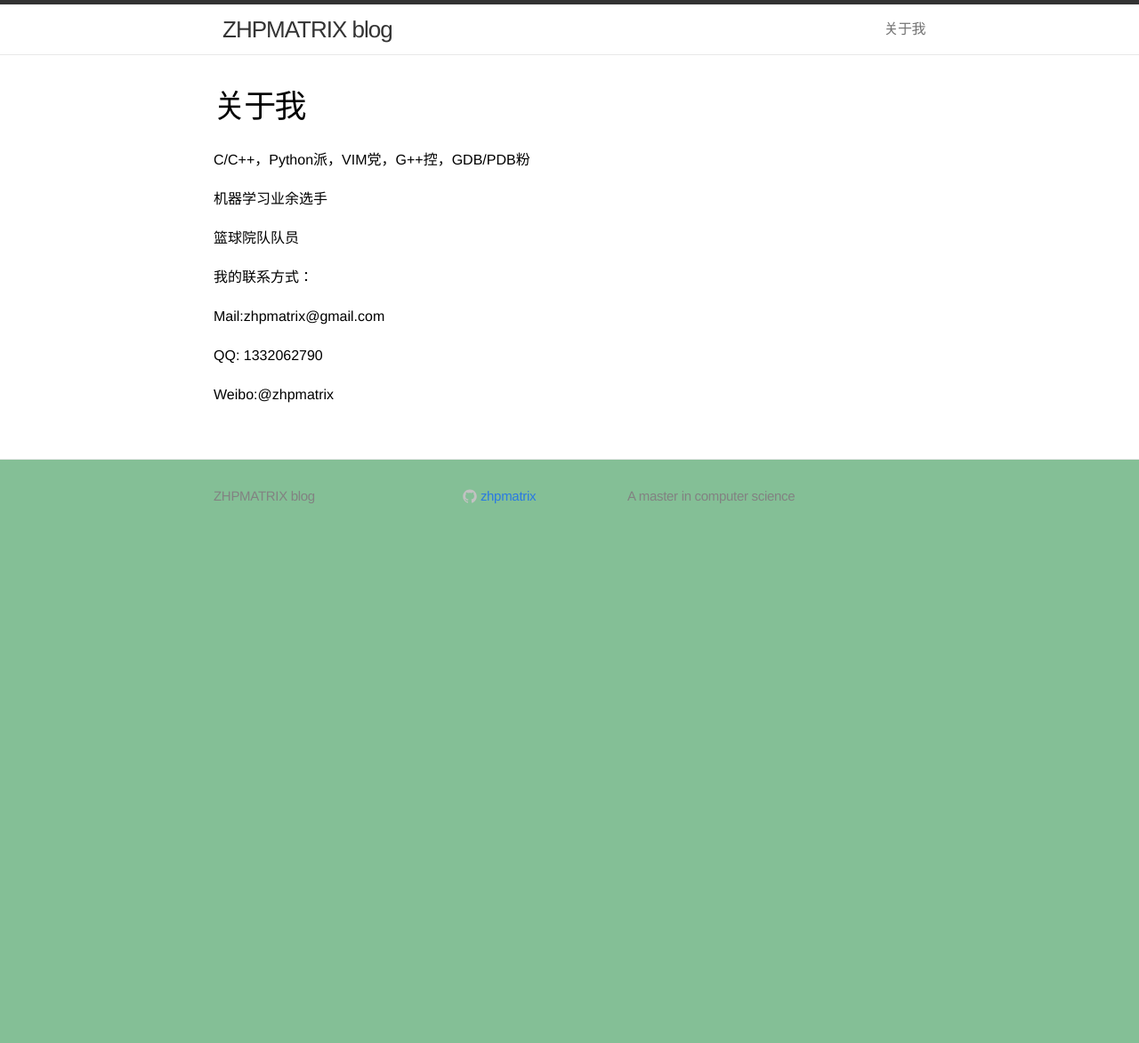
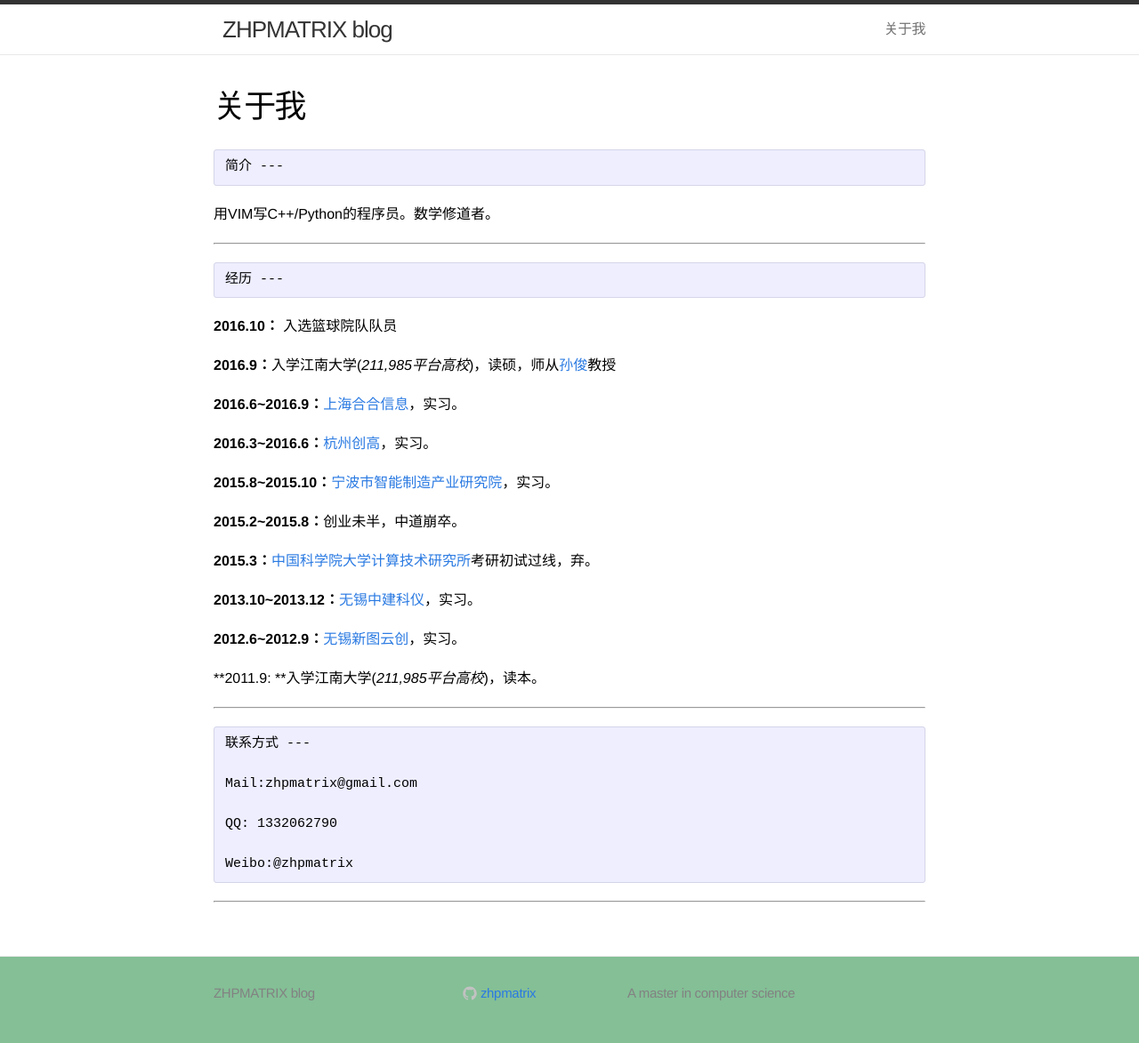
Before and after one commit to zhpmatrix/zhpmatrix.github.io, a Jekyll site: the page built from about.md, in a window 1280 px wide. Shown: the whole page at 89% size. Built offline with Jekyll 4.4.1, drawn with Linux system fonts in a browser that asks for light colours; comment, search, counter and statistics services are not loaded; before the commit the page ends 900 px from its top, so only the background shows below that.

Commit message:
modify about.md

```diff
--- a/about.md
+++ b/about.md
@@ -3,18 +3,46 @@ layout: page
 title: 关于我
 permalink: /about/
 ---
+    简介
+---
 
-C/C++，Python派，VIM党，G++控，GDB/PDB粉
+用VIM写C++/Python的程序员。数学修道者。
 
-机器学习业余选手
+---
 
-篮球院队队员
+    经历
+---
+
+**2016.10：** 入选篮球院队队员
+
+**2016.9：**入学江南大学(_211,985平台高校_)，读硕，师从[孙俊](http://iot.jiangnan.edu.cn/info/1059/1639.htm)教授
+
+**2016.6~2016.9：**[上海合合信息](http://www.intsig.com/zh/)，实习。
+
+**2016.3~2016.6：**[杭州创高](http://www.chingo.cn/)，实习。
+
+**2015.8~2015.10：**[宁波市智能制造产业研究院](http://www.iimi.org.cn/)，实习。
+
+**2015.2~2015.8：**创业未半，中道崩卒。
+
+**2015.3：**[中国科学院大学计算技术研究所](http://www.ict.ac.cn/)考研初试过线，弃。
+
+**2013.10~2013.12：**[无锡中建科仪](http://www.biox.com.cn/)，实习。
+
+**2012.6~2012.9：**[无锡新图云创](http://www.neoprint.cn/index.html)，实习。
+
+**2011.9: **入学江南大学(_211,985平台高校_)，读本。
+
+---
 
 
-我的联系方式：
+    联系方式
+---
 
-Mail:zhpmatrix@gmail.com
+    Mail:zhpmatrix@gmail.com
 
-QQ: 1332062790
+    QQ: 1332062790
 
-Weibo:@zhpmatrix
+    Weibo:@zhpmatrix
+
+---
```
Also changed, not shown: 1 other file.
